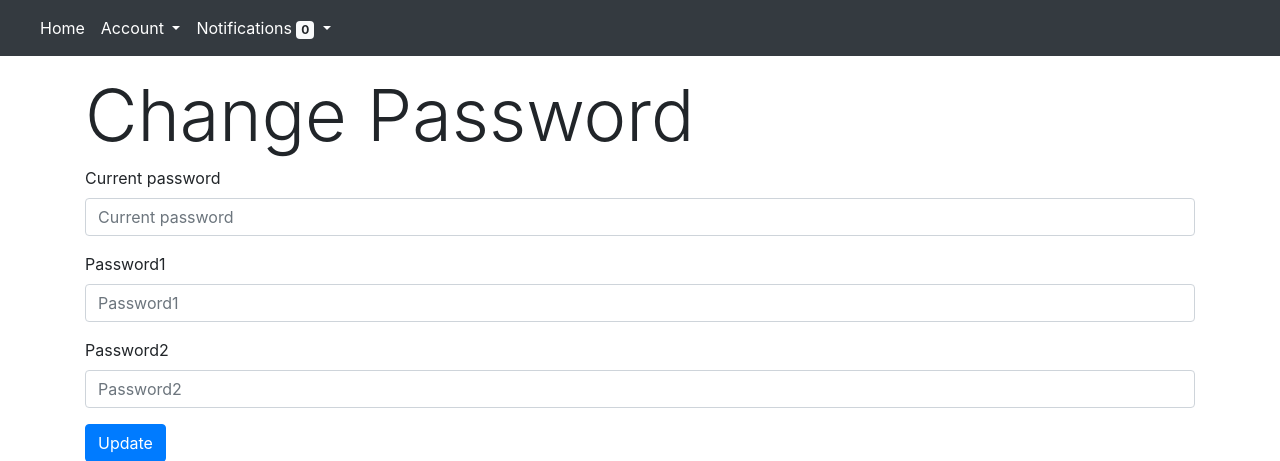
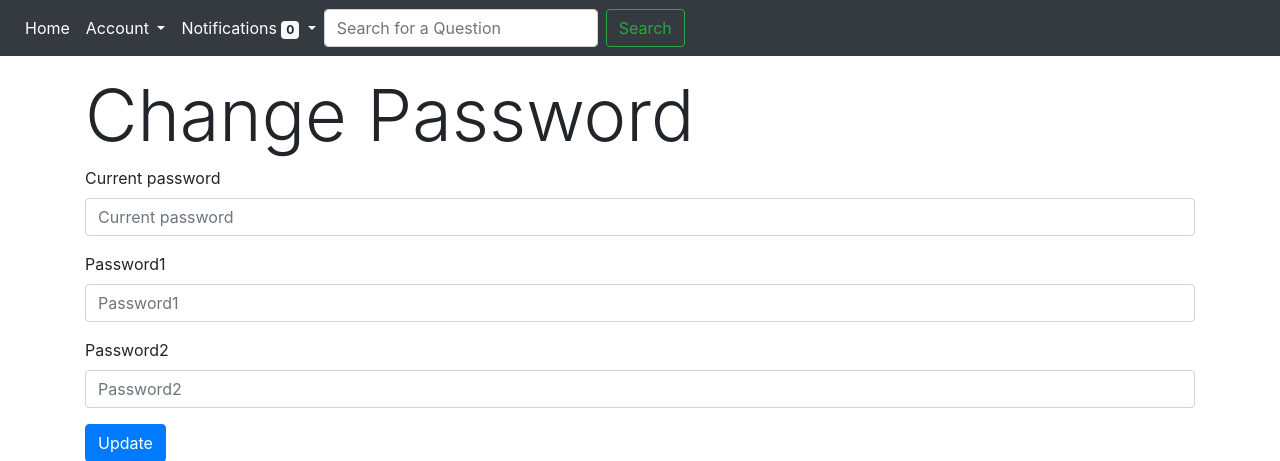
Before and after one commit to palindrome69/bitsat, a Django app: page /main_app/password/ in a window 1280 px wide. Shown: the top 461 px of the page. Run offline with Django 3.2, Linux system fonts and the light colour scheme; some libraries are stand-ins or nearby versions.

Commit message:
added search bar

```diff
--- a/bitsat/settings.py
+++ b/bitsat/settings.py
@@ -26,7 +26,7 @@ SECRET_KEY = 'f$^d1nrrd2$1l67ci4*#c4*$6obji&rpuw$)g9y-mou#tocfvy'
 # SECURITY WARNING: don't run with debug turned on in production!
 DEBUG = True
 
-ALLOWED_HOSTS = ['172.16.38.55',]
+ALLOWED_HOSTS = []
 
 
 # Application definition
--- a/main_app/templates/main_app/main_app_base.html
+++ b/main_app/templates/main_app/main_app_base.html
@@ -20,6 +20,7 @@
          </button>
          <div class="collapse navbar-collapse" id="navbarSupportedContent">
             <ul class="navbar-nav">
+              <div class="row">
                <li class="nav-item active">
                   <a class="nav-link" href="/main_app/home">Home <span class="sr-only">(current)</span></a>
                </li>
@@ -34,6 +35,7 @@
                      <a class="dropdown-item" href="/user_logout">Log Out</a>
                   </div>
                </li>
+
         <li class="nav-item dropdown active">
         <a class="nav-link dropdown-toggle" href="#" id="navbarDropdown" role="button" data-toggle="dropdown" aria-haspopup="true" aria-expanded="false">
           Notifications <span class="badge badge-light">{{ profile.notifications.all | is_viewed | length }}</span>
@@ -52,10 +54,16 @@
           </a>
           {% endfor %}
           {% endif %}
-        </div>
+
       </li>
+
+      <form class="form-inline my-50 my-lg-0" action="/main_app/search/">
+      <input class="form-control mr-sm-2" type="search" name = 'query' placeholder="Search for a Question" aria-label="Search">
+      <button class="btn btn-outline-success my-2 my-sm-0" type="submit">Search</button>
+    </form>
             </ul>
          </div>
+        </div>
       </nav>
       <div class="container">
          {% block body_block %}
--- a/main_app/urls.py
+++ b/main_app/urls.py
@@ -29,6 +29,7 @@ urlpatterns = [
     path('user/edit/<int:pk>/', ProfileEdit.as_view()),
     path('answer/delete/<int:pk>/', DeleteAnswer.as_view()),
     path('password/',change_password),
+    path('search/',search),
 
 
 
--- a/main_app/views.py
+++ b/main_app/views.py
@@ -241,7 +241,7 @@ class UserCreate(CreateView):
         return context
 
     def get_success_url(self):
-        '''Creates profile of the new user created then returns
+        '''Creates profile of the user created then returns
            the success_url.
 
         '''
@@ -254,7 +254,7 @@ class UserCreate(CreateView):
 @login_required    #decorator
 def follow(request, **kwargs):
     '''Handles following of a question.
-       Returns to the previous URL if successfully followed.
+       Returns to the previous page if successfully followed.
 
     '''
 
@@ -275,7 +275,7 @@ def follow(request, **kwargs):
     return redirect(last_page)
 
 def unfollow(request, **kwargs):
-    '''Handles unfollowing of a question
+    '''Handles unfollowing of a question.
 
     '''
     # ID of the question followed
@@ -424,24 +424,82 @@ def change_password(request):
             pass
 
         # checks if the current password entered is correct.
-        # Returns a user object if correct else None
+        # Returns a user object if correct else returns None
         user = authenticate(request, username = username, password = current_password)
-
         if not user:
             print('Incorrect Password')
             return redirect('/main_app/password')
         else:
             pass
 
-        # Sets new password for the logged in users
+        # Sets new password for the logged in user
         user = request.user
         user.set_password(password1)
         user.save()
 
-        # logs in for current session as password is changed
+        # logs in for current session as password was changed
         login(request, user)
 
         return redirect('/main_app/home')
+
+def search(request):
+    '''Searches for a question and returns a new page with results.
+
+       How does it search?
+
+       Takes one word at a time from the search query and
+       if the word is not in the COMMON_WORDS list
+       and it is not a single letter, it is searched
+       in all questions in the database.
+       Questions containing this word are returned.
+       It continues until all words are searched.
+
+    '''
+    # List of commonly used words
+    COMMON_WORDS = ['why', 'how', 'what', 'is', 'are',
+                   'or', 'when', 'whom', 'where', 'that',
+                   'to', 'i', 'am', 'up', 'an' ]
+
+    # Gets query, this is what the user searched.
+    query = request.GET.get('query')
+
+    # Empty search
+    if len(query) == 0:
+        return redirect(request.META.get('HTTP_REFERER'))
+    else:
+        pass
+
+    # removes question mark at the end if any
+    if query[-1] == '?':
+        query = query[:-1]
+    else:
+        pass
+
+    # list of all words in query
+    query_words = query.split(" ")
+    query_words = [word.lower() for word in query_words]
+
+    # list of all results
+    results = []
+
+    # Finds results
+    for word in query_words:
+        if word not in COMMON_WORDS and len(word) > 1:
+
+            # Queryset of all questions having the word.
+            matches = Question.objects.filter(question__contains = word)
+
+            for match in matches:
+                if match not in results:
+
+                    # Adds question to results
+                    results.append(match)
+                else:
+                    pass
+        else:
+            pass
+
+    return render(request, 'main_app/search_result.html', context = {'results':results})
 
 class Logout(LogoutView):
     # Redirects to this url after successfully logged out
```
Also changed, not shown: main_app/templates/main_app/search_result.html (added, +14 -0 lines), db.sqlite3.
